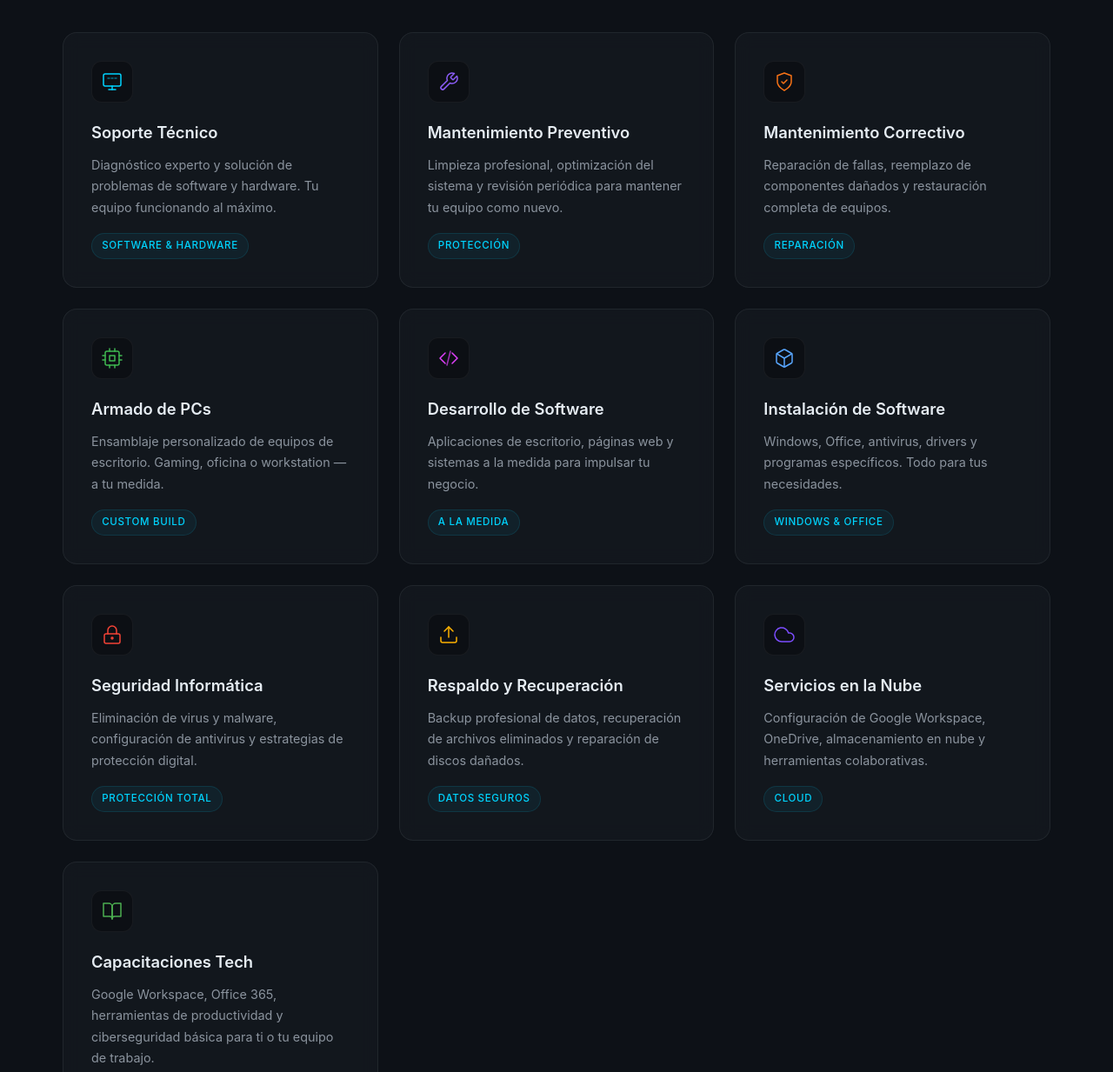
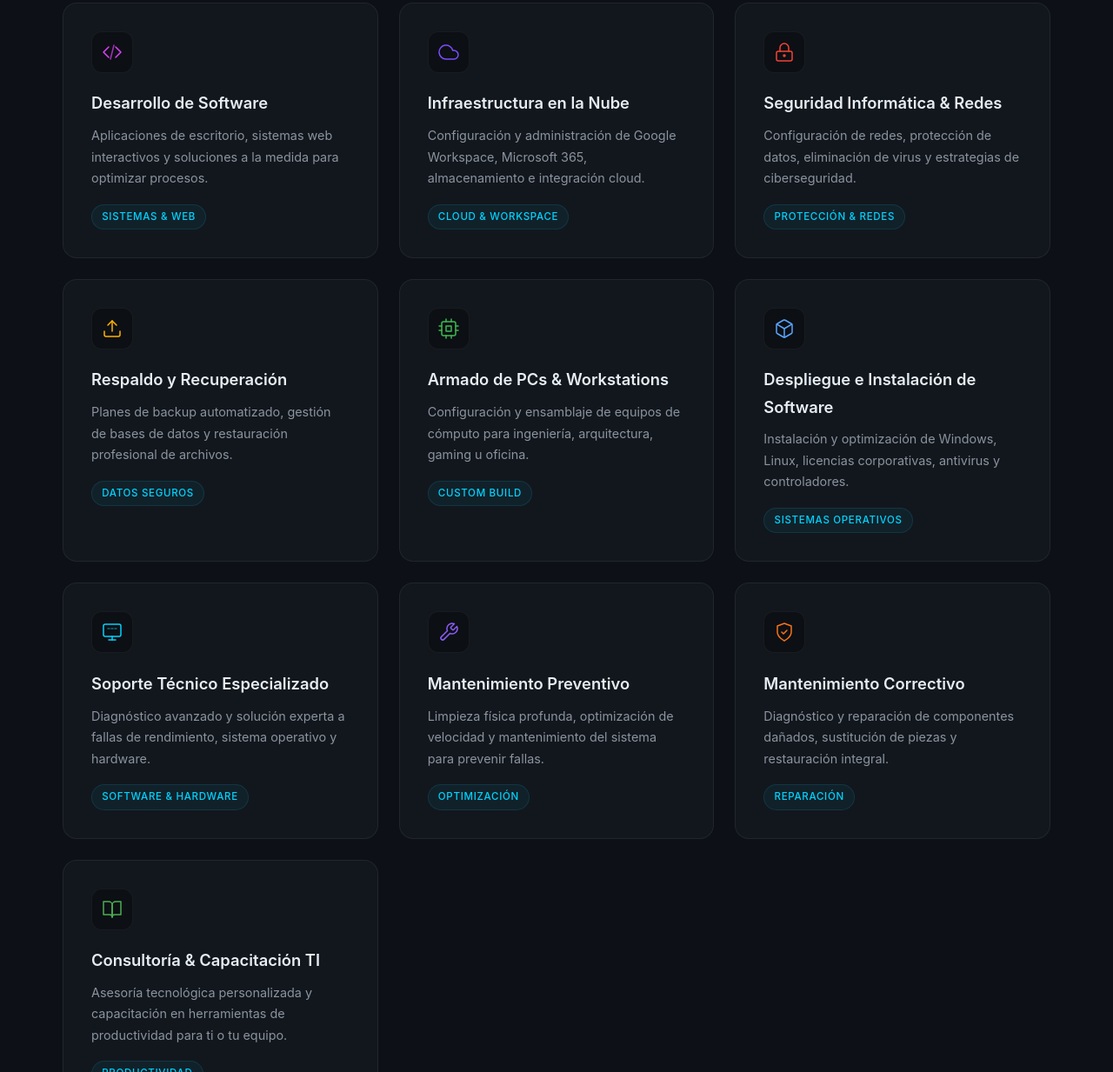
Before and after one commit to BryGP/brytech-solutions, a website built with Vite: page index.html in a window 1280 px wide. Shown: the part 1324-2557 px from the top of the page at 87% size. Built offline with nearby package versions, Linux system fonts and the light colour scheme; some packages are replaced by stand-ins of ours.

Commit message:
feat: upgrade service architecture, tech stack, and hero copy for Systems Engineer positioning

```diff
--- a/index.html
+++ b/index.html
@@ -117,8 +117,7 @@
             </h1>
             <p id="hero-slogan" class="hero-slogan animate-on-scroll"></p>
             <p class="hero-description animate-on-scroll">
-                Ingeniero en Sistemas con experiencia real en infraestructura IT.
-                Servicio honesto, trato cercano y soluciones que funcionan — directo en Querétaro.
+                Ingeniero en Sistemas enfocado en Infraestructura TI, Desarrollo Web y Soluciones Tecnológicas integrales en Querétaro.
             </p>
             <div class="hero-ctas animate-on-scroll">
                 <a href="#services" class="btn btn-primary">
@@ -173,57 +172,69 @@
             </div>
 
             <div class="services-grid">
-                <!-- Service 1 -->
+                <!-- Service 1: Software Development -->
                 <div class="service-card animate-on-scroll" data-tilt>
                     <div class="card-glow" aria-hidden="true"></div>
-                    <div class="service-icon" style="--icon-color: #00D4FF;">
+                    <div class="service-icon" style="--icon-color: #E040FB;">
                         <svg viewBox="0 0 24 24" fill="none" stroke="currentColor" stroke-width="1.5"
                             stroke-linecap="round" stroke-linejoin="round">
-                            <rect x="2" y="3" width="20" height="14" rx="2" />
-                            <line x1="8" y1="21" x2="16" y2="21" />
-                            <line x1="12" y1="17" x2="12" y2="21" />
-                            <path d="M7 8h2m2 0h2m2 0h2" opacity="0.5" />
+                            <polyline points="16 18 22 12 16 6" />
+                            <polyline points="8 6 2 12 8 18" />
+                            <line x1="14" y1="4" x2="10" y2="20" opacity="0.7" />
                         </svg>
                     </div>
-                    <h3 class="service-title">Soporte Técnico</h3>
-                    <p class="service-desc">Diagnóstico experto y solución de problemas de software y hardware. Tu
-                        equipo funcionando al máximo.</p>
-                    <span class="service-tag">Software & Hardware</span>
+                    <h3 class="service-title">Desarrollo de Software</h3>
+                    <p class="service-desc">Aplicaciones de escritorio, sistemas web interactivos y soluciones a la medida para optimizar procesos.</p>
+                    <span class="service-tag">Sistemas & Web</span>
                 </div>
 
-                <!-- Service 2 -->
+                <!-- Service 2: Cloud Services -->
                 <div class="service-card animate-on-scroll" data-tilt>
                     <div class="card-glow" aria-hidden="true"></div>
-                    <div class="service-icon" style="--icon-color: #8B5CF6;">
+                    <div class="service-icon" style="--icon-color: #7C4DFF;">
                         <svg viewBox="0 0 24 24" fill="none" stroke="currentColor" stroke-width="1.5"
                             stroke-linecap="round" stroke-linejoin="round">
-                            <path
-                                d="M14.7 6.3a1 1 0 000 1.4l1.6 1.6a1 1 0 001.4 0l3.77-3.77a6 6 0 01-7.94 7.94l-6.91 6.91a2.12 2.12 0 01-3-3l6.91-6.91a6 6 0 017.94-7.94l-3.76 3.76z" />
+                            <path d="M18 10h-1.26A8 8 0 109 20h9a5 5 0 000-10z" />
                         </svg>
                     </div>
-                    <h3 class="service-title">Mantenimiento Preventivo</h3>
-                    <p class="service-desc">Limpieza profesional, optimización del sistema y revisión periódica para
-                        mantener tu equipo como nuevo.</p>
-                    <span class="service-tag">Protección</span>
+                    <h3 class="service-title">Infraestructura en la Nube</h3>
+                    <p class="service-desc">Configuración y administración de Google Workspace, Microsoft 365, almacenamiento e integración cloud.</p>
+                    <span class="service-tag">Cloud & Workspace</span>
                 </div>
 
-                <!-- Service 3 -->
+                <!-- Service 3: Security & Networks -->
                 <div class="service-card animate-on-scroll" data-tilt>
                     <div class="card-glow" aria-hidden="true"></div>
-                    <div class="service-icon" style="--icon-color: #F97316;">
+                    <div class="service-icon" style="--icon-color: #F44336;">
                         <svg viewBox="0 0 24 24" fill="none" stroke="currentColor" stroke-width="1.5"
                             stroke-linecap="round" stroke-linejoin="round">
-                            <path d="M12 22s8-4 8-10V5l-8-3-8 3v7c0 6 8 10 8 10z" />
-                            <path d="M9 12l2 2 4-4" />
+                            <rect x="3" y="11" width="18" height="11" rx="2" ry="2" />
+                            <path d="M7 11V7a5 5 0 0110 0v4" />
+                            <circle cx="12" cy="16" r="1" />
                         </svg>
                     </div>
-                    <h3 class="service-title">Mantenimiento Correctivo</h3>
-                    <p class="service-desc">Reparación de fallas, reemplazo de componentes dañados y restauración
-                        completa de equipos.</p>
-                    <span class="service-tag">Reparación</span>
+                    <h3 class="service-title">Seguridad Informática & Redes</h3>
+                    <p class="service-desc">Configuración de redes, protección de datos, eliminación de virus y estrategias de ciberseguridad.</p>
+                    <span class="service-tag">Protección & Redes</span>
                 </div>
 
-                <!-- Service 4 -->
+                <!-- Service 4: Backup & Data -->
+                <div class="service-card animate-on-scroll" data-tilt>
+                    <div class="card-glow" aria-hidden="true"></div>
+                    <div class="service-icon" style="--icon-color: #FFB300;">
+                        <svg viewBox="0 0 24 24" fill="none" stroke="currentColor" stroke-width="1.5"
+                            stroke-linecap="round" stroke-linejoin="round">
+                            <path d="M21 15v4a2 2 0 01-2 2H5a2 2 0 01-2-2v-4" />
+                            <polyline points="17 8 12 3 7 8" />
+                            <line x1="12" y1="3" x2="12" y2="15" />
+                        </svg>
+                    </div>
+                    <h3 class="service-title">Respaldo y Recuperación</h3>
+                    <p class="service-desc">Planes de backup automatizado, gestión de bases de datos y restauración profesional de archivos.</p>
+                    <span class="service-tag">Datos Seguros</span>
+                </div>
+
+                <!-- Service 5: PC Building -->
                 <div class="service-card animate-on-scroll" data-tilt>
                     <div class="card-glow" aria-hidden="true"></div>
                     <div class="service-icon" style="--icon-color: #3FB950;">
@@ -241,30 +252,12 @@
                             <line x1="1" y1="14" x2="4" y2="14" />
                         </svg>
                     </div>
-                    <h3 class="service-title">Armado de PCs</h3>
-                    <p class="service-desc">Ensamblaje personalizado de equipos de escritorio. Gaming, oficina o
-                        workstation — a tu medida.</p>
+                    <h3 class="service-title">Armado de PCs & Workstations</h3>
+                    <p class="service-desc">Configuración y ensamblaje de equipos de cómputo para ingeniería, arquitectura, gaming u oficina.</p>
                     <span class="service-tag">Custom Build</span>
                 </div>
 
-                <!-- Service 5 -->
-                <div class="service-card animate-on-scroll" data-tilt>
-                    <div class="card-glow" aria-hidden="true"></div>
-                    <div class="service-icon" style="--icon-color: #E040FB;">
-                        <svg viewBox="0 0 24 24" fill="none" stroke="currentColor" stroke-width="1.5"
-                            stroke-linecap="round" stroke-linejoin="round">
-                            <polyline points="16 18 22 12 16 6" />
-                            <polyline points="8 6 2 12 8 18" />
-                            <line x1="14" y1="4" x2="10" y2="20" opacity="0.7" />
-                        </svg>
-                    </div>
-                    <h3 class="service-title">Desarrollo de Software</h3>
-                    <p class="service-desc">Aplicaciones de escritorio, páginas web y sistemas a la medida para impulsar
-                        tu negocio.</p>
-                    <span class="service-tag">A la medida</span>
-                </div>
-
-                <!-- Service 6 -->
+                <!-- Service 6: Software Deployment -->
                 <div class="service-card animate-on-scroll" data-tilt>
                     <div class="card-glow" aria-hidden="true"></div>
                     <div class="service-icon" style="--icon-color: #58A6FF;">
@@ -276,62 +269,59 @@
                             <line x1="12" y1="22.08" x2="12" y2="12" />
                         </svg>
                     </div>
-                    <h3 class="service-title">Instalación de Software</h3>
-                    <p class="service-desc">Windows, Office, antivirus, drivers y programas específicos. Todo
-                        para tus necesidades.</p>
-                    <span class="service-tag">Windows & Office</span>
+                    <h3 class="service-title">Despliegue e Instalación de Software</h3>
+                    <p class="service-desc">Instalación y optimización de Windows, Linux, licencias corporativas, antivirus y controladores.</p>
+                    <span class="service-tag">Sistemas Operativos</span>
                 </div>
 
-                <!-- Service 7 -->
+                <!-- Service 7: Tech Support -->
                 <div class="service-card animate-on-scroll" data-tilt>
                     <div class="card-glow" aria-hidden="true"></div>
-                    <div class="service-icon" style="--icon-color: #F44336;">
+                    <div class="service-icon" style="--icon-color: #00D4FF;">
                         <svg viewBox="0 0 24 24" fill="none" stroke="currentColor" stroke-width="1.5"
                             stroke-linecap="round" stroke-linejoin="round">
-                            <rect x="3" y="11" width="18" height="11" rx="2" ry="2" />
-                            <path d="M7 11V7a5 5 0 0110 0v4" />
-                            <circle cx="12" cy="16" r="1" />
+                            <rect x="2" y="3" width="20" height="14" rx="2" />
+                            <line x1="8" y1="21" x2="16" y2="21" />
+                            <line x1="12" y1="17" x2="12" y2="21" />
+                            <path d="M7 8h2m2 0h2m2 0h2" opacity="0.5" />
                         </svg>
                     </div>
-                    <h3 class="service-title">Seguridad Informática</h3>
-                    <p class="service-desc">Eliminación de virus y malware, configuración de antivirus y estrategias de
-                        protección digital.</p>
-                    <span class="service-tag">Protección Total</span>
+                    <h3 class="service-title">Soporte Técnico Especializado</h3>
+                    <p class="service-desc">Diagnóstico avanzado y solución experta a fallas de rendimiento, sistema operativo y hardware.</p>
+                    <span class="service-tag">Software & Hardware</span>
                 </div>
 
-                <!-- Service 8 -->
+                <!-- Service 8: Preventive Maintenance -->
                 <div class="service-card animate-on-scroll" data-tilt>
                     <div class="card-glow" aria-hidden="true"></div>
-                    <div class="service-icon" style="--icon-color: #FFB300;">
+                    <div class="service-icon" style="--icon-color: #8B5CF6;">
                         <svg viewBox="0 0 24 24" fill="none" stroke="currentColor" stroke-width="1.5"
                             stroke-linecap="round" stroke-linejoin="round">
-                            <path d="M21 15v4a2 2 0 01-2 2H5a2 2 0 01-2-2v-4" />
-                            <polyline points="17 8 12 3 7 8" />
-                            <line x1="12" y1="3" x2="12" y2="15" />
+                            <path
+                                d="M14.7 6.3a1 1 0 000 1.4l1.6 1.6a1 1 0 001.4 0l3.77-3.77a6 6 0 01-7.94 7.94l-6.91 6.91a2.12 2.12 0 01-3-3l6.91-6.91a6 6 0 017.94-7.94l-3.76 3.76z" />
                         </svg>
                     </div>
-                    <h3 class="service-title">Respaldo y Recuperación</h3>
-                    <p class="service-desc">Backup profesional de datos, recuperación de archivos eliminados y
-                        reparación de discos dañados.</p>
-                    <span class="service-tag">Datos Seguros</span>
+                    <h3 class="service-title">Mantenimiento Preventivo</h3>
+                    <p class="service-desc">Limpieza física profunda, optimización de velocidad y mantenimiento del sistema para prevenir fallas.</p>
+                    <span class="service-tag">Optimización</span>
                 </div>
 
-                <!-- Service 9 -->
+                <!-- Service 9: Corrective Maintenance -->
                 <div class="service-card animate-on-scroll" data-tilt>
                     <div class="card-glow" aria-hidden="true"></div>
-                    <div class="service-icon" style="--icon-color: #7C4DFF;">
+                    <div class="service-icon" style="--icon-color: #F97316;">
                         <svg viewBox="0 0 24 24" fill="none" stroke="currentColor" stroke-width="1.5"
                             stroke-linecap="round" stroke-linejoin="round">
-                            <path d="M18 10h-1.26A8 8 0 109 20h9a5 5 0 000-10z" />
+                            <path d="M12 22s8-4 8-10V5l-8-3-8 3v7c0 6 8 10 8 10z" />
+                            <path d="M9 12l2 2 4-4" />
                         </svg>
                     </div>
-                    <h3 class="service-title">Servicios en la Nube</h3>
-                    <p class="service-desc">Configuración de Google Workspace, OneDrive, almacenamiento en nube y
-                        herramientas colaborativas.</p>
-                    <span class="service-tag">Cloud</span>
+                    <h3 class="service-title">Mantenimiento Correctivo</h3>
+                    <p class="service-desc">Diagnóstico y reparación de componentes dañados, sustitución de piezas y restauración integral.</p>
+                    <span class="service-tag">Reparación</span>
                 </div>
 
-                <!-- Service 10 -->
+                <!-- Service 10: Training & Consulting -->
                 <div class="service-card animate-on-scroll" data-tilt>
                     <div class="card-glow" aria-hidden="true"></div>
                     <div class="service-icon" style="--icon-color: #4CAF50;">
@@ -341,10 +331,9 @@
                             <path d="M22 3h-6a4 4 0 00-4 4v14a3 3 0 013-3h7z" />
                         </svg>
                     </div>
-                    <h3 class="service-title">Capacitaciones Tech</h3>
-                    <p class="service-desc">Google Workspace, Office 365, herramientas de productividad y ciberseguridad
-                        básica para ti o tu equipo de trabajo.</p>
-                    <span class="service-tag">Aprende</span>
+                    <h3 class="service-title">Consultoría & Capacitación TI</h3>
+                    <p class="service-desc">Asesoría tecnológica personalizada y capacitación en herramientas de productividad para ti o tu equipo.</p>
+                    <span class="service-tag">Productividad</span>
                 </div>
             </div>
         </div>
@@ -414,18 +403,21 @@
                     </div>
 
                     <div class="about-tech animate-on-scroll">
-                        <h4 class="tech-title">Tecnologías que domino</h4>
+                        <h4 class="tech-title">Tecnologías & Herramientas</h4>
                         <div class="tech-tags">
-                            <span class="tech-tag">Windows</span>
-                            <span class="tech-tag">Linux</span>
-                            <span class="tech-tag">Hardware</span>
-                            <span class="tech-tag">Redes</span>
+                            <span class="tech-tag">Python</span>
                             <span class="tech-tag">JavaScript</span>
-                            <span class="tech-tag">React</span>
-                            <span class="tech-tag">Node.js</span>
-                            <span class="tech-tag">SQL</span>
-                            <span class="tech-tag">Office 365</span>
+                            <span class="tech-tag">Vue.js</span>
+                            <span class="tech-tag">Laravel</span>
+                            <span class="tech-tag">REST APIs</span>
+                            <span class="tech-tag">PostgreSQL</span>
+                            <span class="tech-tag">MySQL</span>
+                            <span class="tech-tag">Linux (Debian/Ubuntu)</span>
+                            <span class="tech-tag">Windows Server</span>
+                            <span class="tech-tag">Cisco Networking</span>
+                            <span class="tech-tag">Google Cloud</span>
                             <span class="tech-tag">Google Workspace</span>
+                            <span class="tech-tag">Git / GitHub</span>
                         </div>
                     </div>
                 </div>
@@ -463,18 +455,16 @@
                     <div class="form-group">
                         <select id="form-service" name="service_type" required>
                             <option value="" disabled selected></option>
-                            <option value="Soporte Técnico">Soporte Técnico</option>
+                            <option value="Desarrollo de Software">Desarrollo de Software</option>
+                            <option value="Infraestructura en la Nube">Infraestructura en la Nube</option>
+                            <option value="Seguridad Informática & Redes">Seguridad Informática & Redes</option>
+                            <option value="Respaldo y Recuperación">Respaldo y Recuperación</option>
+                            <option value="Armado de PCs & Workstations">Armado de PCs & Workstations</option>
+                            <option value="Despliegue de Software">Despliegue de Software</option>
+                            <option value="Soporte Técnico Especializado">Soporte Técnico Especializado</option>
                             <option value="Mantenimiento Preventivo">Mantenimiento Preventivo</option>
                             <option value="Mantenimiento Correctivo">Mantenimiento Correctivo</option>
-                            <option value="Armado de PC">Armado de PC</option>
-                            <option value="Desarrollo de Software">Desarrollo de Software</option>
-                            <option value="Instalación de Software">Instalación de Software</option>
-
-                            <option value="Seguridad Informática">Seguridad Informática</option>
-                            <option value="Respaldo y Recuperación">Respaldo y Recuperación</option>
-
-                            <option value="Servicios en la Nube">Servicios en la Nube</option>
-                            <option value="Capacitaciones Tech">Capacitaciones Tech</option>
+                            <option value="Consultoría & Capacitación TI">Consultoría & Capacitación TI</option>
                             <option value="Otro">Otro</option>
                         </select>
                         <label for="form-service">Tipo de servicio</label>
--- a/src/style.css
+++ b/src/style.css
@@ -561,9 +561,10 @@ img {
 .hero-description {
   font-size: 1.05rem;
   color: var(--text-secondary);
-  max-width: 560px;
+  max-width: 620px;
   margin: 0 auto 2.5rem;
-  line-height: 1.8;
+  line-height: 1.7;
+  text-wrap: balance;
 }
 
 .hero-ctas {
```
